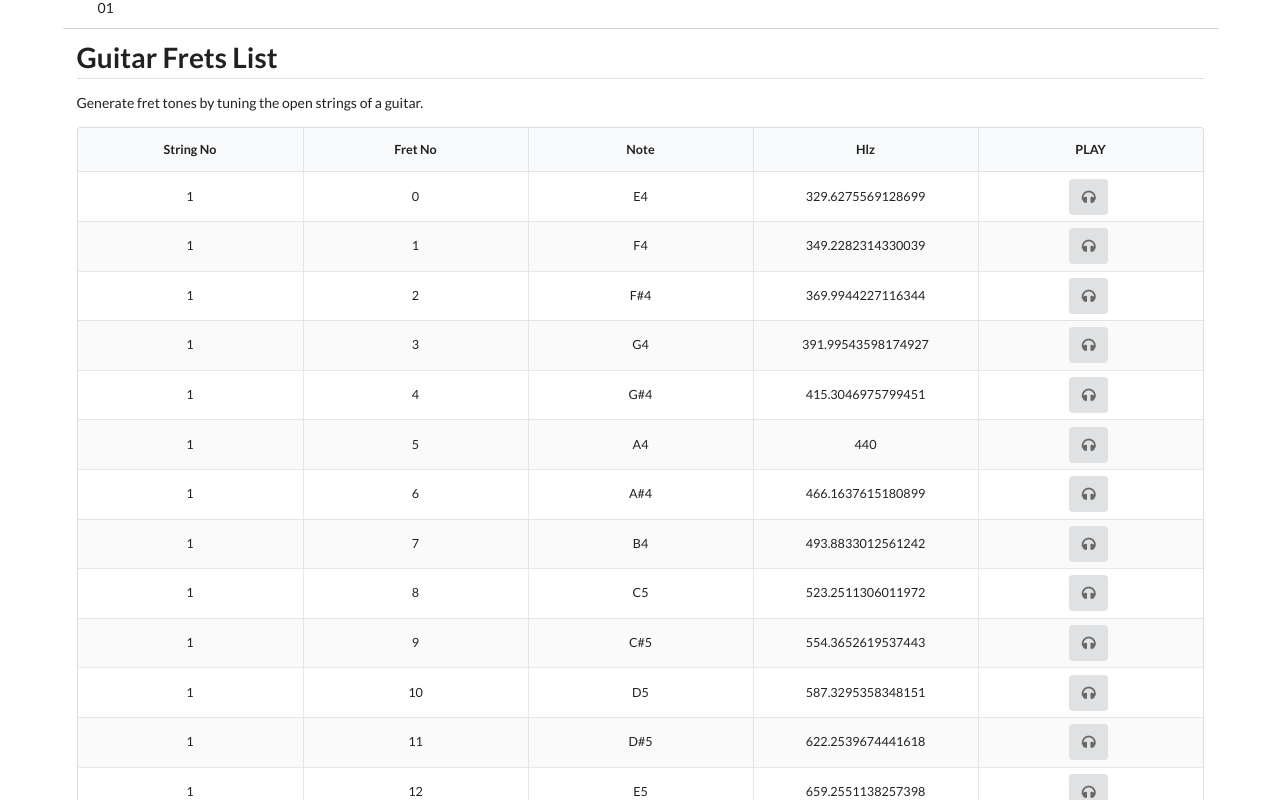
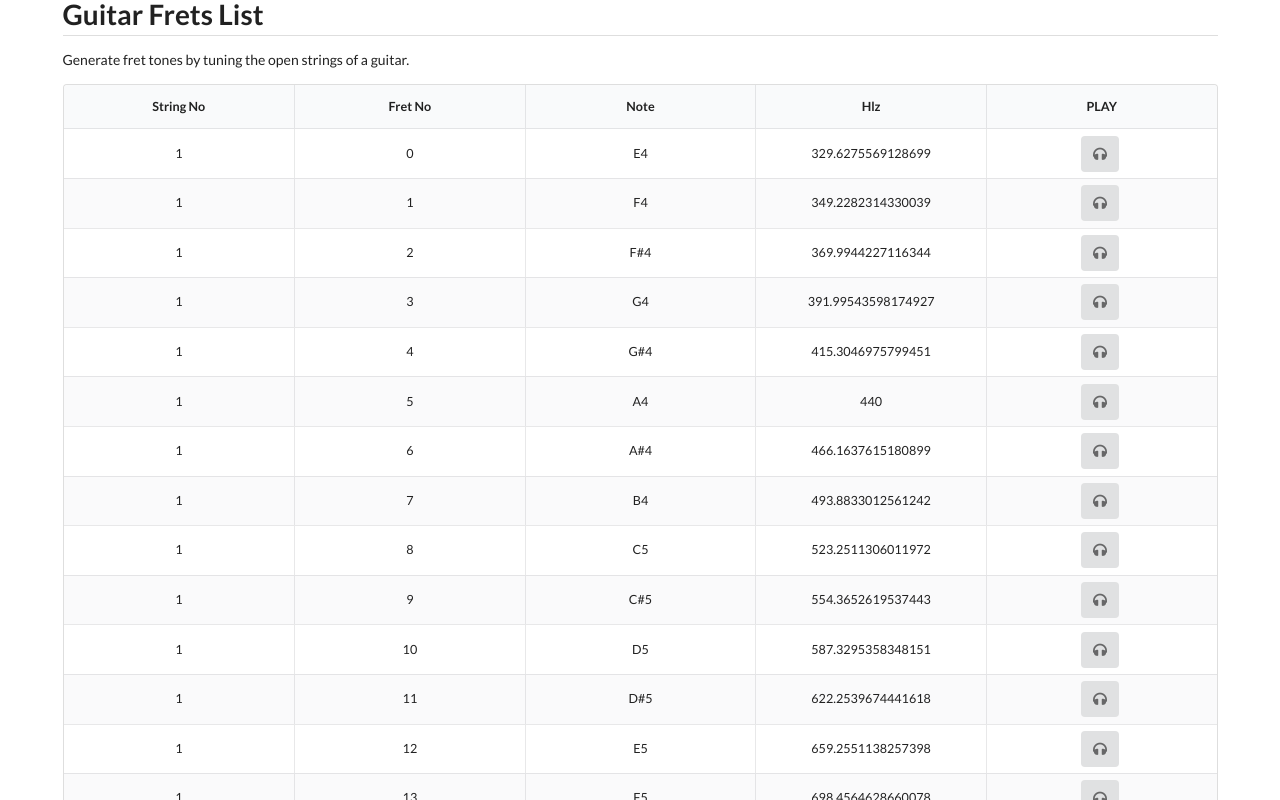
Before and after one commit to func09/music_practice, a Vue app: page / in a window 1280 px wide. Shown: the top 800 px of the page. Built offline with nearby package versions, Linux system fonts and the light colour scheme.

Commit message:
Fixed layout, and link to repos

```diff
--- a/src/App.vue
+++ b/src/App.vue
@@ -8,10 +8,19 @@
     />
     <div id="nav" class="ui container">
       <div class="ui grid">
-        <div class="ui fluid tabular menu">
-          <router-link to="/practice01" class="item">01</router-link>
+        <!-- <div class="ui row">
+          <div class="ui fluid tabular menu">
+            <router-link to="/practice01" class="item">01</router-link>
+          </div>
+        </div> -->
+        <div class="ui row">
+          <router-view />
         </div>
-        <router-view />
+        <div class="ui row">
+          <a href="https://github.com/func09/music_practice">
+            <i class="ui icon github"></i>func09/music_practice
+          </a>
+        </div>
       </div>
     </div>
   </div>
```
